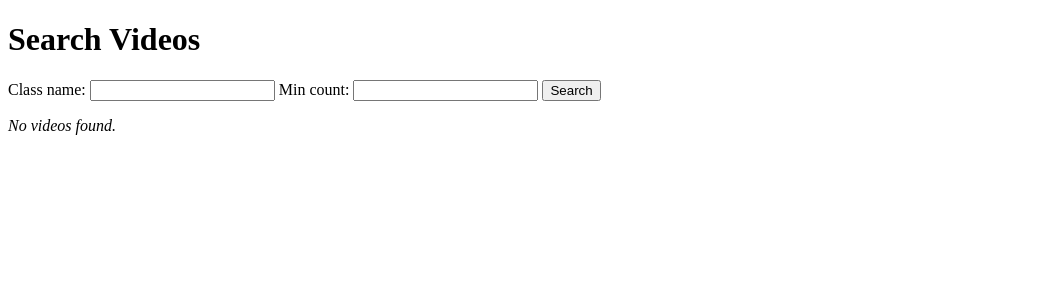
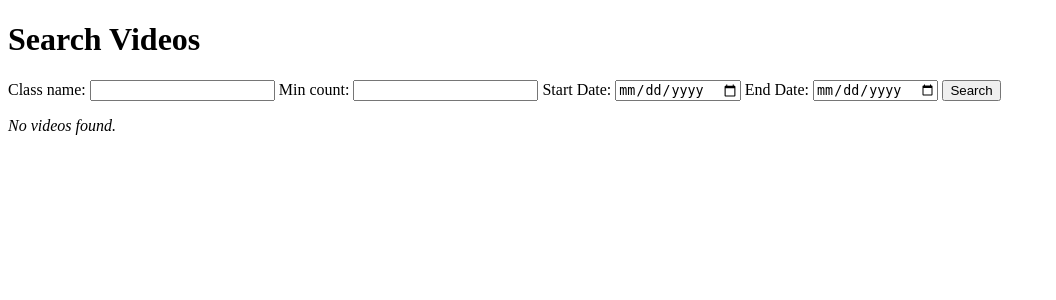
Before and after one commit to Himson2006/Yolo-Gpu-2, a Flask app: page /search in a window 1280 px wide. Shown: the top 300 px of the page, without its empty margins (0-1056 px from the left). Run offline with Flask 3, Linux system fonts and the light colour scheme.

Commit message:
date time function addition

```diff
--- a/app/templates/search.html
+++ b/app/templates/search.html
@@ -19,6 +19,14 @@
     <label>
       Min count:
       <input type="number" name="min_count" value="{{ min_count or '' }}">
+    </label>
+    <label>
+    Start Date:
+      <input type="date" name="start_date" value="{{ start_date or '' }}">
+    </label>
+    <label>
+      End Date:
+      <input type="date" name="end_date" value="{{ end_date or '' }}">
     </label>
     <button type="submit">Search</button>
   </form>
--- a/app/views.py
+++ b/app/views.py
@@ -1,4 +1,5 @@
 import os, json
+from datetime import datetime, timedelta
 from flask import (
     Blueprint, request, current_app,
     render_template, redirect, url_for, send_from_directory, jsonify
@@ -17,20 +18,38 @@ def index():
 def search_videos():
     class_name_str = request.args.get("class_name", type=str)
     min_count = request.args.get("min_count", type=int)
+    start_date_str = request.args.get("start_date", type=str)
+    end_date_str = request.args.get("end_date", type=str)
     events = []
-    if class_name_str:
+    search_performed = False
+    if class_name_str or min_count is not None or start_date_str or end_date_str:
+        search_performed = True
+        q = Event.query.join(Detection)
 
-        class_names = [name.strip() for name in class_name_str.split(',')]
+        # Apply class name and min count filters
+        if class_name_str:
+            class_names = [name.strip() for name in class_name_str.split(',')]
+            class_filters = [Detection.classes_detected.any(name) for name in class_names]
+            q = q.filter(or_(*class_filters))
+            if min_count is not None and len(class_names) == 1:
+                q = q.filter(
+                    cast(Detection.max_count_per_frame[class_names[0]].astext, Integer) >= min_count
+                )
 
-        q = Event.query.join(Detection)
-        class_filters = [Detection.classes_detected.any(name) for name in class_names]
-        q = q.filter(or_(*class_filters))
-        if min_count is not None and len(class_names) == 1:
-            q = q.filter(
-                cast(Detection.max_count_per_frame[class_names[0]].astext, Integer) >= min_count
-            )
+        # Apply start date filter
+        if start_date_str:
+            start_date = datetime.strptime(start_date_str, '%Y-%m-%d')
+            q = q.filter(Event.timestamp_start_utc >= start_date)
+
+        # Apply end date filter
+        if end_date_str:
+            end_date = datetime.strptime(end_date_str, '%Y-%m-%d') + timedelta(days=1)
+            q = q.filter(Event.timestamp_start_utc < end_date)
+
         events = q.all()
-    return render_template("search.html", events=events, class_name=class_name_str, min_count=min_count)
+    return render_template("search.html", events=events, class_name=class_name_str,
+                           min_count=min_count, start_date=start_date_str,end_date=end_date_str,
+                           search_performed=search_performed)
 
 @main_bp.route("/videos", methods=["GET"])
 def list_videos():
```
